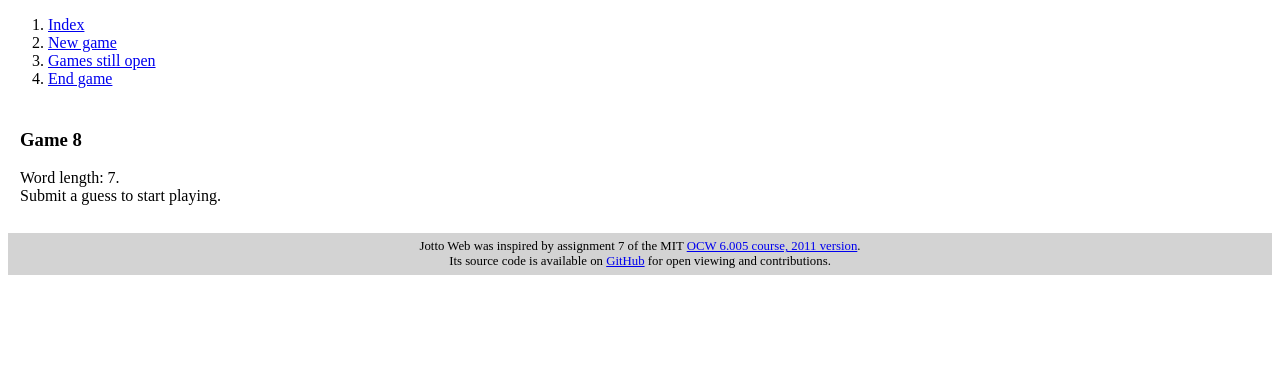
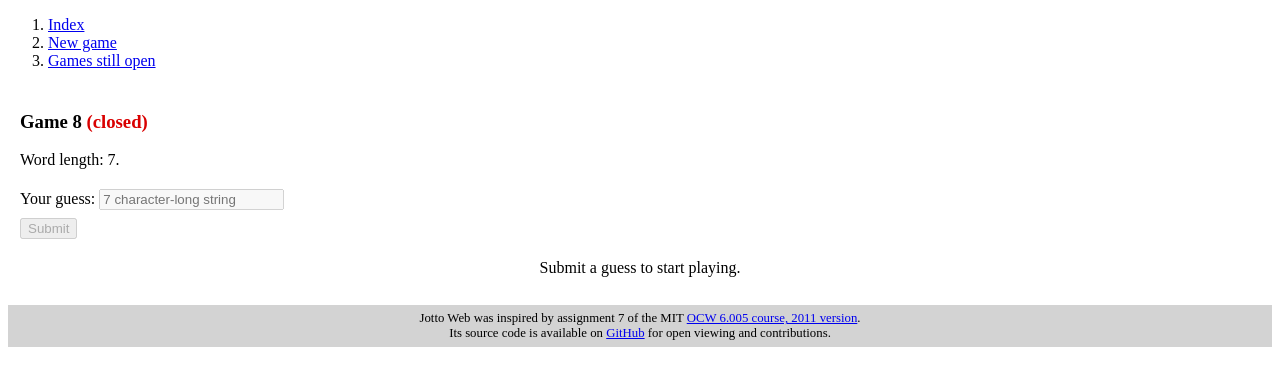
Before and after one commit to acsor/Jotto-Web, a Django app: page /session/8 in a window 1280 px wide. Shown: the top 386 px of the page. Run offline with Django 3.2, Linux system fonts and the light colour scheme; data comes from the database, SQL or seed files in the repository; both versions use the stored data as it was after the commit.

Commit message:
Add guess form in session.html.

```diff
--- a/JottoWebApp/models.py
+++ b/JottoWebApp/models.py
@@ -1,7 +1,11 @@
+import re
+from random import randint
+
+from django.core.exceptions import ValidationError
+from django.db import models
 from django.db.models import CharField
-from django.db import models
 from django.utils import timezone
-from random import randint
+
 from .utils import in_common, correct_position
 
 
@@ -41,8 +45,12 @@ class Session(models.Model):
 class Guess(models.Model):
     # TO-DO See if it is possible to avoid this hardcoded value (max_length=128)
     name = models.CharField(max_length=128, editable=False)
+    # TO-DO Enable data validation in this and even other models
+    # name = models.CharField(max_length=128, editable=False, validators=(validate_name,))
     session = models.ForeignKey(Session, on_delete=models.CASCADE)
     time = models.DateTimeField(default=timezone.localtime)
+    # TO-DO replace this pattern with a Unicode-compatible one, such as \p{L}
+    re_name = re.compile("[a-zA-Z]+")
 
     def __str__(self):
         return self.name
@@ -56,3 +64,10 @@ class Guess(models.Model):
         hidden = Puzzle.objects.get(id=self.session.puzzle.id)
 
         return correct_position(self.name, hidden.name)
+
+
+def validate_name(name):
+    if len(name) == 0:
+        raise ValidationError("Input string has zero length.")
+    if re.fullmatch(Guess.re_name, name) is None:
+        raise ValidationError("Input is not a valid string.")
--- a/JottoWebApp/templates/jotto/base.html
+++ b/JottoWebApp/templates/jotto/base.html
@@ -22,26 +22,44 @@
             text-align: center;
         }
 
-        table#guesses {
+        form input {
+            margin-top: 4px;
+            margin-bottom: 4px;
+        }
+
+        div#session_results > table {
+            text-align: center;
             margin-left: auto;
             margin-right: auto;
         }
 
-        table#guesses th, td {
-            margin: 2px;
-            padding: 4px;
+        div#session_results > p {
+            text-align: center;
         }
 
-        table#guesses th {
-            border: 1px dashed gray;
+        div#session_results > table th, td {
+            margin: 2px;
+            padding: 3px;
         }
 
-        table#guesses td {
+        div#session_results > table th {
+            background-color: #DDD;
+        }
+
+        div#session_results > table td {
             font-size: 93%;
             border: 1px solid darkgray;
         }
 
-        .error {
+        .status_success {
+            color: green;
+        }
+
+        .status_notice {
+            color: #D90000;
+        }
+
+        .status_error {
             color: #D90000;
         }
     </style>
--- a/JottoWebApp/templates/jotto/post_close_session.html
+++ b/JottoWebApp/templates/jotto/post_close_session.html
@@ -15,8 +15,8 @@
             Congrats! Game number {{ session.id }} was marked as closed on {{ session.end_date }}.
         </p>
     {% else %}
-        <h3 class="error">An error occurred</h3>
-        <p class="error">
+        <h3 class="status_error">An error occurred</h3>
+        <p class="status_error">
             Game {{ session.id }} has been already closed.
         </p>
     {% endif %}
--- a/JottoWebApp/templates/jotto/session.html
+++ b/JottoWebApp/templates/jotto/session.html
@@ -6,20 +6,47 @@
 
 {% block sidebar %}
     {{ block.super }}
-    <li><a href="{% url 'jotto:close_session' session.id %}">End game</a></li>
+    {% if not session.end_date %}
+        <li><a href="{% url 'jotto:close_session' session.id %}">End game</a></li>
+    {% endif %}
 {% endblock %}
 
 {% block content %}
-    <p style="content-align: center">
-        <h3>Game {{ session.id }}</h3>
+    <div>
+        <h3>
+            Game {{ session.id }}
+            {% if session.end_date %}
+                <span class="status_notice">(closed)</span>
+            {% endif %}
+        </h3>
 
         <p>
             Word length: {{ session.puzzle.name | length }}.<br>
+        </p>
 
+        <form action="{% url 'jotto:session_guess' session.id %}" method="GET">
+            <label>
+                Your guess:
+                <input id="input_guess" type="text" name="guess"
+                       placeholder="{{ session.puzzle.name|length}} character-long string"
+                       {% if session.end_date %} disabled {% endif %} autofocus
+                />
+            </label><br>
+            <input id="input_submit" type="submit" value="Submit"
+                   {% if session.end_date %} disabled {% endif %}
+            />
+        </form>
+
+        <div id="session_results">
             {% if session.guess_set.all %}
-                <table id="guesses">
+                <table>
                     <thead>
-                        <caption>Guess log</caption>
+                        <caption>
+                            Guess log ({{ session.guess_set.all|length }})
+                            {% if session.end_date %}
+                                <br><span class="status_notice">Game archived - you cannot guess anymore</span>
+                            {% endif %}
+                        </caption>
                         <tr>
                             <th>Guess</th>
                             <th>In common</th>
@@ -35,19 +62,23 @@
                                 {% if session.puzzle.name|length == g.name|length %}
                                     <td>{{ g.common }}</td>
                                     <td>{{ g.correct_position }}</td>
-                                    <td></td>
+                                    <td>
+                                        {% if session.puzzle.name == g.name %}
+                                            <span class="status_success">You win!</span>
+                                        {% endif %}
+                                    </td>
                                 {% else %}
                                     <td></td>
                                     <td></td>
-                                    <td class="error">Unequal lengths</td>
+                                    <td class="status_error">Unequal lengths</td>
                                 {% endif %}
                             </tr>
                         {% endfor %}
                     </tbody>
                 </table>
             {% else %}
-                Submit a guess to start playing.
+                <p>Submit a guess to start playing.</p>
             {% endif %}
-        </p>
-    </p>
+        </div>
+    </div>
 {% endblock %}
--- a/JottoWebApp/templates/jotto/sessions_still_open.html
+++ b/JottoWebApp/templates/jotto/sessions_still_open.html
@@ -12,7 +12,8 @@
                 {% endfor %}
             </ul>
         {% else %}
-            There are no open games to display.
+            There are no open games to display.<br>
+            If you wish, you can <a href="{% url 'jotto:pre_session' %}">start a new game</a>.
         {% endif %}
     </p>
 {% endblock %}
--- a/JottoWebApp/urls.py
+++ b/JottoWebApp/urls.py
@@ -11,4 +11,5 @@ urlpatterns = [
     url(r"^session/(?P<session_id>\d+)$", session, name="session"),
     url(r"^close_session/(?P<session_id>\d+)$", close_session, name="close_session"),
     url(r"^sessions_still_open$", sessions_still_open, name="sessions_still_open"),
+    url(r"^session_guess/(?P<session_id>\d+)$", session_guess, name="session_guess"),
 ]
--- a/JottoWebApp/views.py
+++ b/JottoWebApp/views.py
@@ -1,9 +1,10 @@
-from django.http import HttpResponse, HttpResponseRedirect
+from django.http import HttpRequest, HttpResponse, HttpResponseRedirect
+from django.http.response import HttpResponseNotAllowed
 from django.shortcuts import loader, get_object_or_404
 from django.urls import reverse
 from django.utils import timezone
 
-from .models import Session, Puzzle
+from .models import Puzzle, Session, Guess
 
 
 # TO-DO Update the view functions by using the default view classes
@@ -63,3 +64,23 @@ def sessions_still_open(request):
     }
 
     return HttpResponse(template.render(context, request))
+
+
+def session_guess(request: HttpRequest, session_id):
+    # TO-DO Validate against empty and unaccepted values (e.g. numbers or words with letters not in the alphabet.)
+    session = get_object_or_404(Session, id=session_id)
+    param_guess = "guess"
+    param_error = "error"
+
+    if session.end_date is not None:
+        template = loader.get_template("jotto/error.html")
+        context = {
+            param_error: "Game %d was closed. You cannot add any more guesses." % session.id
+        }
+
+        return HttpResponseNotAllowed(("GET", "POST"), template.render(context, request))
+
+    guess = Guess(name=request.GET[param_guess], session=session)
+    guess.save()
+
+    return HttpResponseRedirect(reverse("jotto:session", args=(session.id,)))
```
Also changed, not shown: JottoWebApp/templates/jotto/error.html (added, +9 -0 lines), JottoWebApp/templates/jotto/index.html (+4 -4 lines), db.sqlite3.
